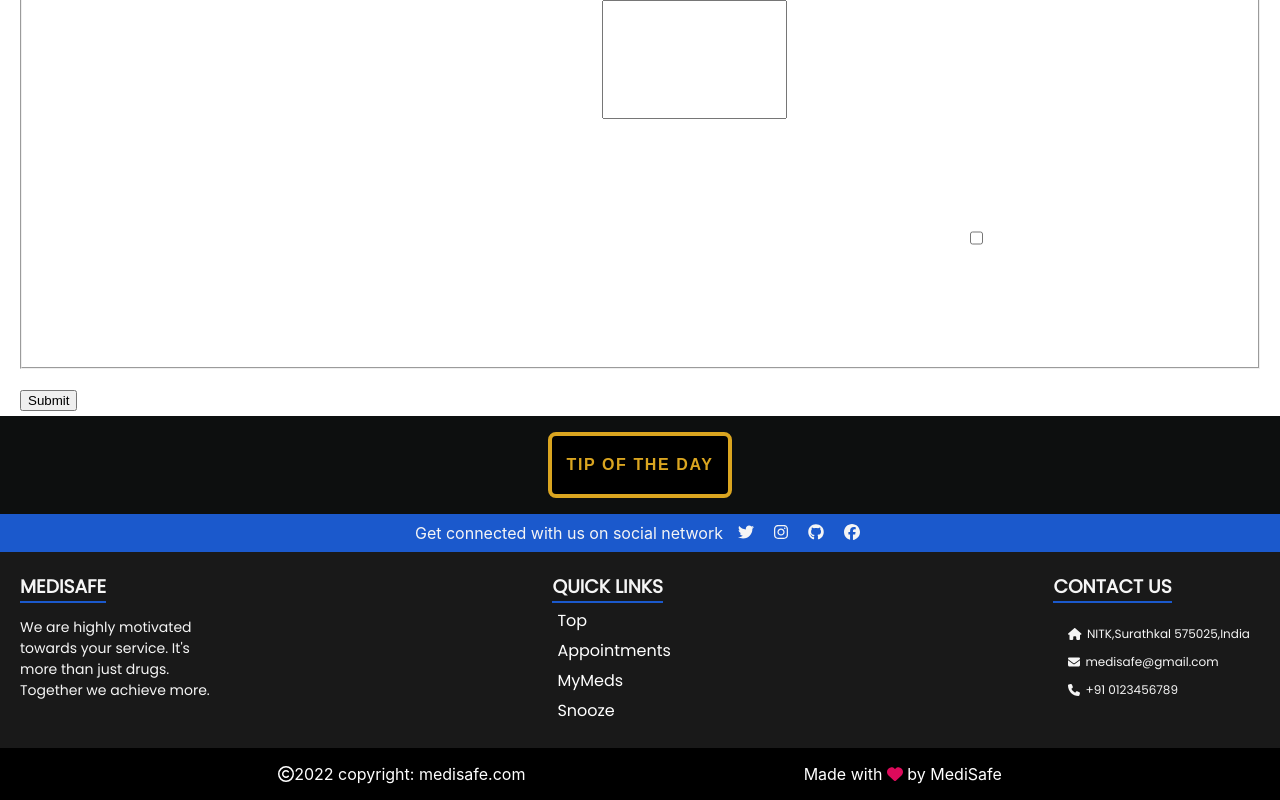
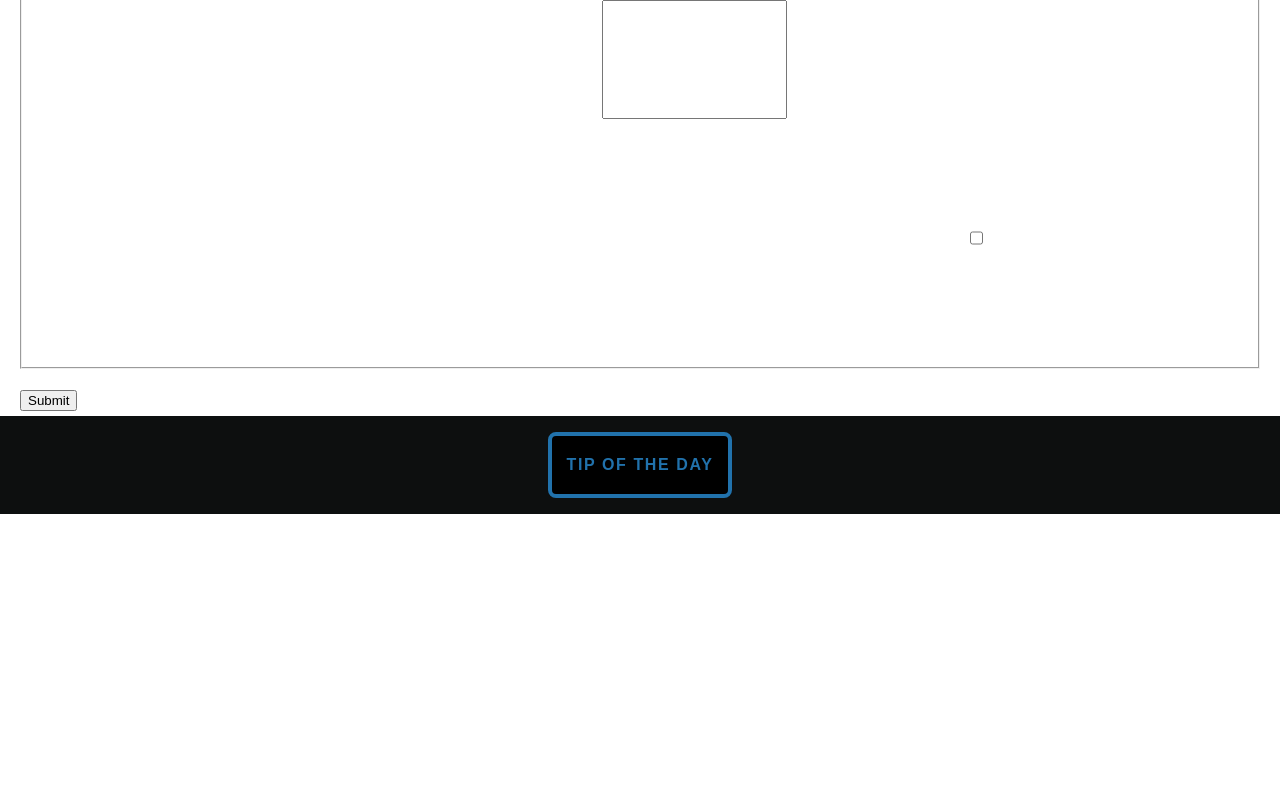
Before and after one commit to Dhruvil-Lakhtaria/Medicine-Dosage-and-Sleep-Tracker, a React (Create React App) app in the folder client/: page /snooze in a window 1280 px wide. Shown: the part 1493-2293 px from the top of the page. After the commit the page ends 2007 px from the top, so only its background shows below. Built offline with nearby package versions, Linux system fonts and the light colour scheme; a web font is replaced by a local one.

Commit message:
randomized tip and few naming changes

```diff
--- a/client/src/components/Homepage/Footer.js
+++ b/client/src/components/Homepage/Footer.js
@@ -15,10 +15,10 @@ const Footer = () => {
       <div className="social-section">
         <p>Get connected with us on social network</p>
         <div className="icons">
-          <FontAwesomeIcon icon={faTwitter} className="tw icon" />
-          <FontAwesomeIcon icon={faInstagram} className="ig icon" />
-          <FontAwesomeIcon icon={faGithub} className="gh icon" />
-          <FontAwesomeIcon icon={faFacebook} className="fb icon" />
+          <a href="https://twitter.com/home" target="_blank" rel="noreferrer"><FontAwesomeIcon icon={faTwitter} className="tw icon" /></a>
+          <a href="https://www.instagram.com/rohit_taparia19/" target="_blank" rel="noreferrer"><FontAwesomeIcon icon={faInstagram} className="ig icon" /></a>
+          <a href="https://github.com/Dhruvil-Lakhtaria/Medicine-Dosage-and-Sleep-Tracker" target="_blank" rel="noreferrer"><FontAwesomeIcon icon={faGithub} className="gh icon" /></a>
+          <a href="https://www.facebook.com/" target="_blank" rel="noreferrer"><FontAwesomeIcon icon={faFacebook} className="fb icon" /></a>
         </div>
       </div>
       <div className="main-section">
@@ -32,10 +32,10 @@ const Footer = () => {
         <div className="footer-links">
           <h3>QUICK LINKS</h3>
           <ul className="link-list">
-            <li>Top</li>
-            <li>Appointments</li>
-            <li>MyMeds</li>
-            <li>Snooze</li>
+            <li><a href="/">Top</a></li>
+            <li><a href="/appointments">Appointments</a></li>
+            <li><a href="/mymeds">MyMeds</a></li>
+            <li><a href="/snooze">Snooze</a></li>
           </ul>
         </div>
         <div className="contact-info">
--- a/client/src/components/Snooze/Footer.js
+++ /dev/null
@@ -1,118 +0,0 @@
-import React from "react";
-import { FontAwesomeIcon } from "@fortawesome/react-fontawesome";
-import DialogActions from '@material-ui/core/DialogActions';
-import DialogContent from '@material-ui/core/DialogContent';
-import DialogTitle from '@material-ui/core/DialogTitle';
-import DialogContentText from '@material-ui/core/DialogContentText';
-import Dialog from '@material-ui/core/Dialog';
-import Button from '@material-ui/core/Button';
-import {
-  faInstagram,
-  faGithub,
-  faFacebook,
-  faTwitter,
-} from "@fortawesome/free-brands-svg-icons";
-import { faEnvelope, faHome, faPhone,faHeart } from "@fortawesome/free-solid-svg-icons";
-import {faCopyright} from "@fortawesome/free-regular-svg-icons"
-
-const App = () => {
-    const [open, setOpen] = React.useState(false);
-
-    const handleClickOpen = () => {
-      setOpen(true);
-    };
-
-    const handleClose = () => {
-      setOpen(false);
-    };
-}
-const Footer = () => {
-    const [open, setOpen] = React.useState(false);
-
-  const handleClickOpen = () => {
-    setOpen(true);
-  };
-
-  const handleClose = () => {
-    setOpen(false);
-  };
-  return (
-
-    <div className="footer-wrapper">
-        <div className="totd">
-            <Button id="button" variant="outlined"
-                color="primary" onClick={handleClickOpen}>
-            TIP OF THE DAY
-            </Button>
-        <Dialog open={open} onClose={handleClose}>
-            <DialogTitle>
-            Tip of the day
-            </DialogTitle>
-            <DialogContent>
-            <DialogContentText>
-                Always sleep in slots of 1.5 hours. Our sleep is divided into 4 slots.<br></br>Do you like this tip?
-            </DialogContentText>
-            </DialogContent>
-            <DialogActions>
-            <Button onClick={handleClose} color="primary">
-            Close
-            </Button>
-            <Button onClick={handleClose} color="primary" autoFocus>
-            Yes
-            </Button>
-            </DialogActions>
-        </Dialog>
-    </div>
-      <div className="social-section">
-        <p>Get connected with us on social network</p>
-        <div className="icons">
-          <FontAwesomeIcon icon={faTwitter} className="tw icon" />
-          <FontAwesomeIcon icon={faInstagram} className="ig icon" />
-          <FontAwesomeIcon icon={faGithub} className="gh icon" />
-          <FontAwesomeIcon icon={faFacebook} className="fb icon" />
-        </div>
-      </div>
-      <div className="main-section">
-        <div className="footer-info">
-          <h3>MEDISAFE</h3>
-          <p>
-            We are highly motivated towards your service. It's more than just
-            drugs. Together we achieve more.
-          </p>
-        </div>
-        <div className="footer-links">
-          <h3>QUICK LINKS</h3>
-          <ul className="link-list">
-            <li>Top</li>
-            <li>Appointments</li>
-            <li>MyMeds</li>
-            <li>Snooze</li>
-          </ul>
-        </div>
-        <div className="contact-info">
-          <h3>CONTACT US</h3>
-          <ul className="contacts">
-            <li className="contact">
-              <FontAwesomeIcon icon={faHome} className="add" />
-              NITK,Surathkal 575025,India{" "}
-            </li>
-            <li className="contact">
-              <FontAwesomeIcon icon={faEnvelope} className="email" />
-              medisafe@gmail.com
-            </li>
-            <li className="contact">
-              <FontAwesomeIcon icon={faPhone} className="phone" />
-              +91 0123456789
-            </li>
-          </ul>
-        </div>
-      </div>
-      <div className="bottom-section">
-        <p><FontAwesomeIcon icon={faCopyright}/>2022 copyright: medisafe.com</p>
-        <p >Made with <FontAwesomeIcon className="heart" icon={faHeart}/> by MediSafe</p>
-      </div>
-    </div>
-  );
-};
-
-export default Footer;
--- a/client/src/components/Snooze/Snooze.js
+++ b/client/src/components/Snooze/Snooze.js
@@ -1,7 +1,7 @@
 import React from 'react'
 import TopSection from './TopSection';
 import Form from './Form.js'
-import Footer from './Footer.js'
+import SnoozeFooter from './SnoozeFooter.js'
 
 
 const Snooze = () => {
@@ -10,7 +10,7 @@ const Snooze = () => {
 
         <TopSection/>
         <Form />
-        <Footer />
+        <SnoozeFooter/>
     </div>
   )
 }
--- /dev/null
+++ b/client/src/components/Snooze/SnoozeFooter.js
@@ -0,0 +1,69 @@
+import React, { useState } from "react";
+import DialogActions from "@material-ui/core/DialogActions";
+import DialogContent from "@material-ui/core/DialogContent";
+import DialogTitle from "@material-ui/core/DialogTitle";
+import DialogContentText from "@material-ui/core/DialogContentText";
+import Dialog from "@material-ui/core/Dialog";
+import Button from "@material-ui/core/Button";
+// const App = () => {
+//   const [open, setOpen] = React.useState(false);
+
+//   const handleClickOpen = () => {
+//     setOpen(true);
+//   };
+
+//   const handleClose = () => {
+//     setOpen(false);
+//   };
+// };
+const Footer = () => {
+  const [open, setOpen] = useState(false);
+  const [tipNumber, changeNumber] = useState(0);
+  const handleClickOpen = () => {
+    var newTip = Math.floor((Math.random()*10000))%tips.length
+    changeNumber(newTip);
+    setOpen(true);
+  };
+
+  const handleClose = () => {
+    setOpen(false);
+  };
+  const tips = [
+    " Avoid Caffeine, Alcohol, Nicotine, and Other Chemicals that Interfere with Sleep",
+    "Turn Your Bedroom into a Sleep-Inducing Environment,Establish a Soothing Pre-Sleep Routine.",
+    "Drink enough fluid at night to keep from waking up thirsty—but not so much and so close to bedtime that you will be awakened by the need for a trip to the bathroom.",
+    "Struggling to fall sleep just leads to frustration. If you’re not asleep after 20 minutes, get out of bed, go to another room, and do something relaxing, like reading or listening to music until you are tired enough to sleep.",
+  ];
+
+  return (
+    <div className="footer-wrapper">
+      <div className="totd">
+        <Button
+          id="button"
+          variant="outlined"
+          onClick={handleClickOpen}
+        >
+          TIP OF THE DAY
+        </Button>
+        <Dialog open={open} onClose={handleClose}>
+          <DialogTitle>Tip of the day</DialogTitle>
+          <DialogContent>
+            <DialogContentText>
+              {tips[tipNumber]}
+            </DialogContentText>
+          </DialogContent>
+          <DialogActions>
+            <Button onClick={handleClose} color="primary">
+              Close
+            </Button>
+            {/* <Button onClick={handleClose} color="primary" autoFocus>
+              Yes
+            </Button> */}
+          </DialogActions>
+        </Dialog>
+      </div>
+    </div>
+  );
+};
+
+export default Footer;
--- a/client/src/css/Homepage.css
+++ b/client/src/css/Homepage.css
@@ -224,6 +224,10 @@
     display: flex;
     flex-direction: column;
   }
+  .link-list a{
+    text-decoration: none;
+    color: white;
+  }
   .footer-links h3 {
     margin: auto 50px auto 0px;
     border-bottom: 2px solid #1b59cc;
--- a/client/src/css/Snooze.css
+++ b/client/src/css/Snooze.css
@@ -48,10 +48,9 @@ h1.Form{
     align-items: center;
     justify-content: center;
     background-color: black;
-    --c: goldenrod;
-    color: var(--c);
+    color: #2172ac;
     font-size: 16px;
-    border: 0.3em solid var(--c);
+    border: 0.3em solid #2172ac;
     border-radius: 0.5em;
     width: 10 px;
     height: 10 px;
```
Also changed, not shown: client/src/img/myMeds.jpg (added), 1 other file (tests, documents, lock files or other folders).
